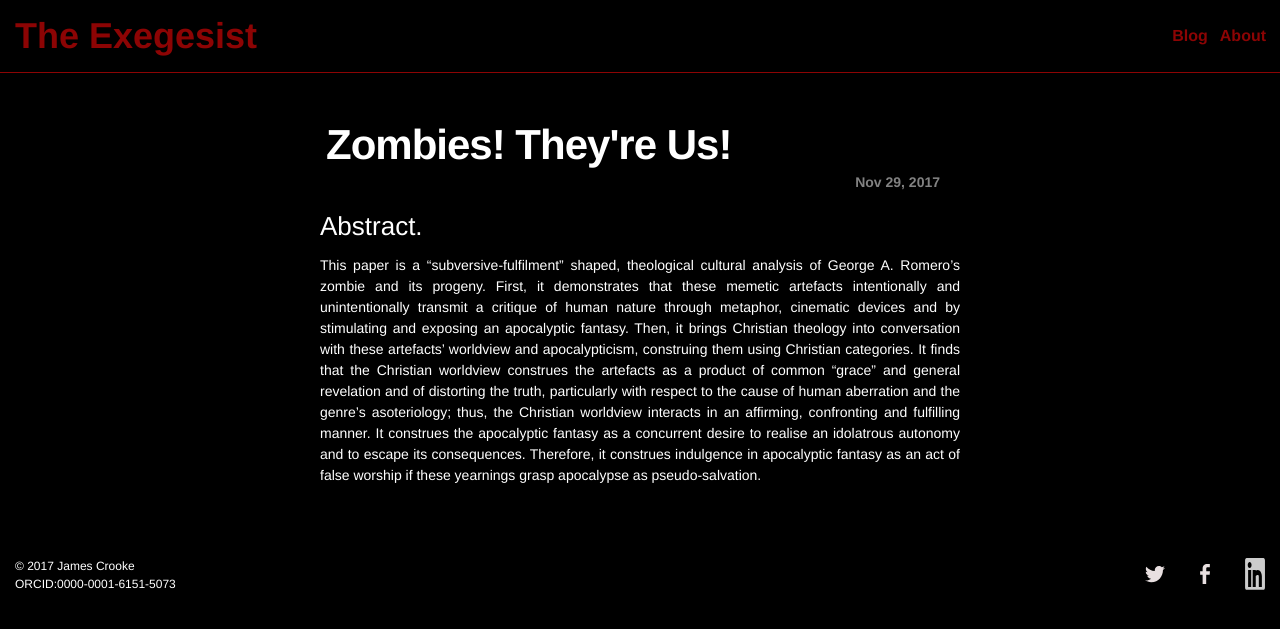
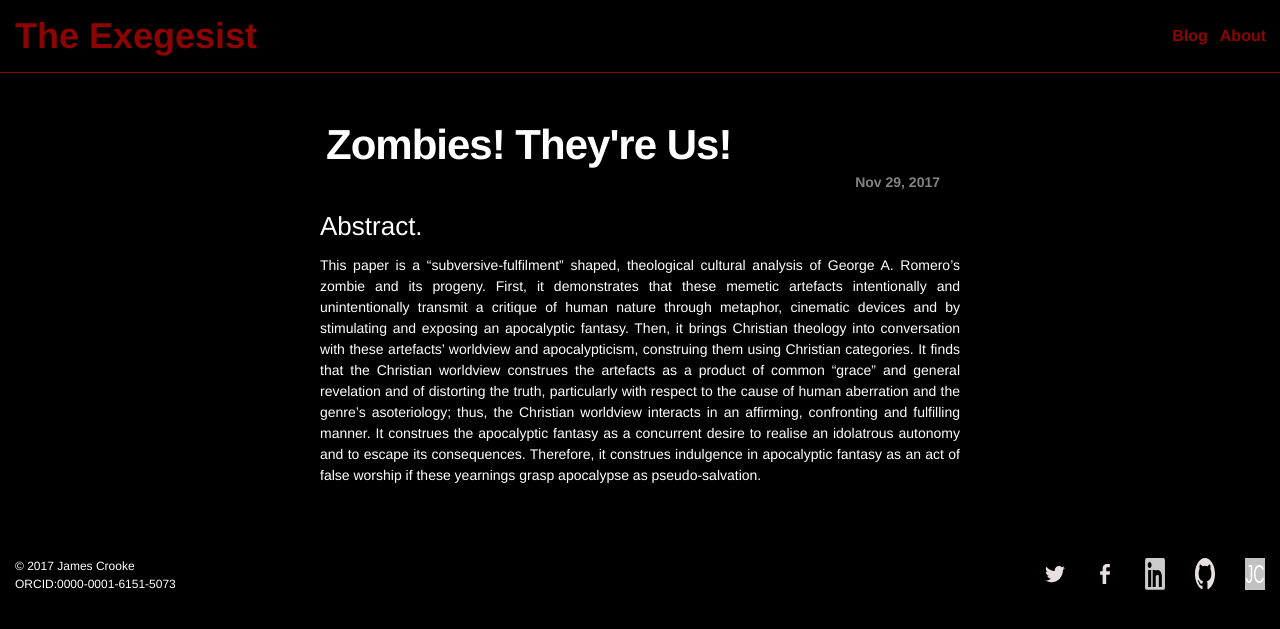
Before and after one commit to doulosiyxy/theexegesist, a Jekyll site: the page built from _posts/2017-11-29-Zombies-They're-Us.html, in a window 1280 px wide. Shown: the top 629 px of the page. Built offline with Jekyll 4.4.1, drawn with Linux system fonts in a browser that asks for light colours; nearby versions of some CDN libraries.

Commit message:
Update footer.html

```diff
--- a/_includes/footer.html
+++ b/_includes/footer.html
@@ -7,6 +7,9 @@
         <div class="popup"><span class="popuptext" id="myPopup">Coming Soon.</span></div>
         <li style="float:right;" class="icon"><img src="http://theexegesist.com/media/facebook.svg" type="image/svg+xml"/></li>
         <li style="float:right;" class="icon"><img height="20px" width="20px" src="http://theexegesist.com/media/linkedin.svg" type="image/svg+xml"/></li>
+        <li style="float:right;" class="icon"><img src="http://theexegesist.com/media/github.svg" type="image/svg+xml"/></li>
+        <li style="float:right;" class="icon"><img src="http://theexegesist.com/media/jc-icon.svg" type="image/svg+xml"/></li>
+
       </ul>
     </div>
   </div>
```
